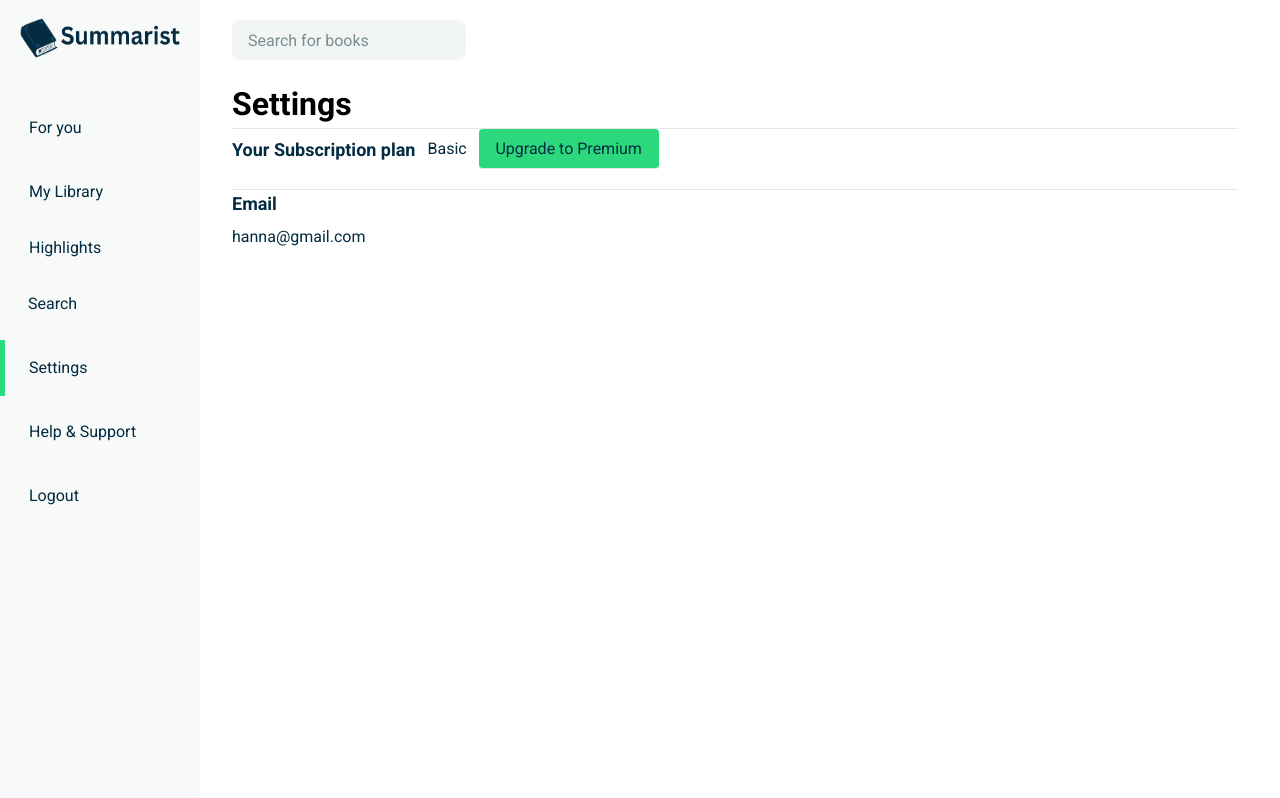
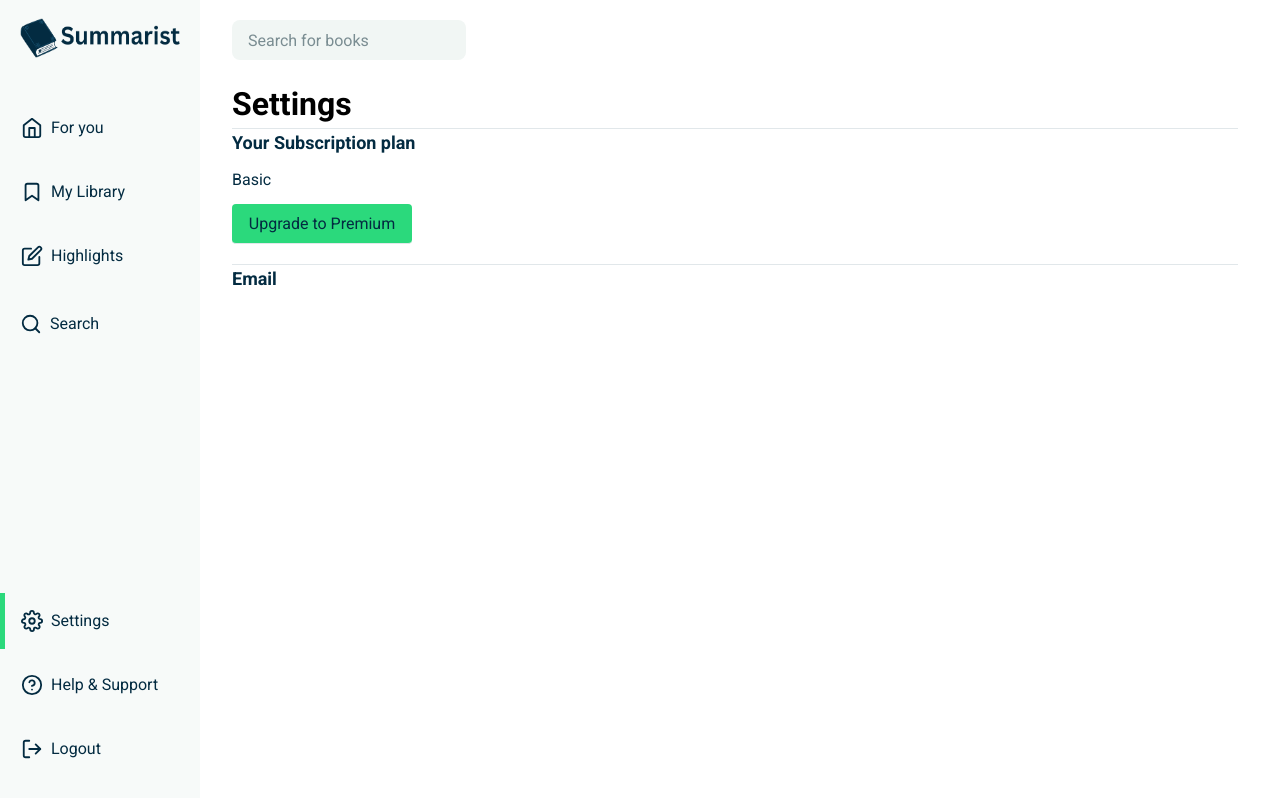
Before and after one commit to rvallee1017/summarist-home-page1, a Next.js app: page /settings in a window 1280 px wide. Built offline with nearby package versions, Linux system fonts and the light colour scheme.

Commit message:
added code

```diff
--- a/src/app/components/ForYou.tsx
+++ b/src/app/components/ForYou.tsx
@@ -3,6 +3,15 @@
 import { signOut } from "firebase/auth";
 import { useRouter } from "next/navigation";
 import auth from "../../firebase";
+import {
+  FiHome,
+  FiBookmark,
+  FiEdit,
+  FiSearch,
+  FiSettings,
+  FiHelpCircle,
+  FiLogOut,
+} from "react-icons/fi";
 
 
 
@@ -37,7 +46,7 @@ const handleLogout = async () => {
         </div>
         <div className="opacity-0 pointer-events-none fixed top-0 right-0 w-full h-full bg-[#3a4649] transition-opacity duration-[400ms] ease-[ease] delay-0 z-10"></div>
         <div className="bg-[#f7faf9] w-[200px] min-w-[200px] fixed top-0 left-0 h-screen z-1000 transition-all duration-[300ms] md:transform-x-full">
-          <div className="flex items-center justify-center h-[60px] pt-4 max-width-[160px] m-auto">
+          <div className="flex items-center justify-center h-[60px] pt-4 max-w-[160px] m-auto">
             <img className="w-full h-[40px]" src="/assets/logo.png" alt="Logo"></img>
           </div>
           <div className="flex flex-col justify-between h-[60px]">
@@ -49,7 +58,7 @@ const handleLogout = async () => {
               >
                 <div className="bg-[#2bd97c] w-[5px] h-full mr-4"></div>
 
-                <div className="flex items-center justify-center mr-2"></div>
+                <div className="flex items-center justify-center mr-2"> <FiHome size={22} /> </div>
 
                 <div className="m-0 p-0 box-border">For You</div>
               </a>
@@ -61,7 +70,7 @@ const handleLogout = async () => {
               >
                 <div className="w-[5px] h-full bg-transparent mr-4"></div>
 
-                <div className="flex items-center justify-center mr-2"></div>
+                <div className="flex items-center justify-center mr-2"><FiBookmark size={22} /></div>
 
                 <div className="m-0 p-0 box-border">My Library</div>
               </a>
@@ -70,7 +79,7 @@ const handleLogout = async () => {
               <div className="flex items-center h-[56px] text-[#032b41] mb-2 cursor-not-allowed">
                 <div className="w-[5px] h-full bg-transparent mr-4"></div>
 
-                <div className="flex items-center justify-center mr-2"></div>
+                <div className="flex items-center justify-center mr-2"><FiEdit size={22} /></div>
 
                 <div className="m-0 p-0 box-border">Highlights</div>
               </div>
@@ -79,19 +88,20 @@ const handleLogout = async () => {
               <div className="flex items-center h-[56px] text-[#032b41] mb-2 cursor-not-allowed">
                 <div className="w-[5px] h-full bg-transparent mr-4"></div>
 
-                <div className="flex items-center justify-center mr-2"></div>
+                <div className="flex items-center justify-center mr-2">< FiSearch size={22} /></div>
 
                 <div className="m-0 p-0 box-border">Search</div>
               </div>
 
               {/* Settings */}
+              <div className="m-0 p-0 border-box block fixed bottom-[23px]">
               <a
                 className="flex items-center h-[56px] text-[#032b41] mb-2 cursor-pointer"
                 href="/settings"
               >
                 <div className="w-[5px] h-full bg-transparent mr-4"></div>
 
-                <div className="flex items-center justify-center mr-2"></div>
+                <div className="flex items-center justify-center mr-2"><FiSettings size={22} /></div>
 
                 <div className="m-0 p-0 box-border">Settings</div>
               </a>
@@ -100,7 +110,7 @@ const handleLogout = async () => {
               <div className="flex items-center h-[56px] text-[#032b41] mb-2 cursor-not-allowed">
                 <div className="w-[5px] h-full bg-transparent mr-4"></div>
 
-                <div className="flex items-center justify-center mr-2"></div>
+                <div className="flex items-center justify-center mr-2">< FiHelpCircle size={22} /></div>
 
                 <div className="m-0 p-0 box-border">Help & Support</div>
               </div>
@@ -109,10 +119,11 @@ const handleLogout = async () => {
               <div className="flex items-center h-[56px] text-[#032b41] cursor-pointer">
                 <div className="w-[5px] h-full bg-transparent mr-4"></div>
 
-                <div className="flex items-center justify-center mr-2"></div>
+                <div className="flex items-center justify-center mr-2"><FiLogOut size={22} /></div>
 
                 <div className="m-0 p-0 box-border" onClick={handleLogout}>Logout</div>
               </div>
+            </div>
             </div>
           </div>
         </div>
--- a/src/app/components/Settings.tsx
+++ b/src/app/components/Settings.tsx
@@ -3,9 +3,19 @@
 import { signOut } from "firebase/auth";
 import { useRouter } from "next/navigation";
 import auth from "../../firebase";
+import {
+  FiHome,
+  FiBookmark,
+  FiEdit,
+  FiSearch,
+  FiSettings,
+  FiHelpCircle,
+  FiLogOut,
+} from "react-icons/fi";
 
 
 function Settings() {
+  const router = useRouter();
   const handleLogout = async () => {
     await signOut(auth);
     router.push("/");
@@ -39,7 +49,7 @@ function Settings() {
               href="/for-you"
             >
               <div className="w-[5px] h-full bg-transparent mr-4"></div>
-              <div className="flex items-center justify-center mr-2"></div>
+              <div className="flex items-center justify-center mr-2"><FiHome size={22} /></div>
               <div>For you</div>
             </a>
             <a
@@ -47,36 +57,36 @@ function Settings() {
               href="/library"
             >
               <div className="w-[5px] h-full bg-transparent mr-4"></div>
-              <div className="flex items-center justify-center mr-2"></div>
+              <div className="flex items-center justify-center mr-2"><FiBookmark size={22} /></div>
               <div className="m-0 p-0 border-box">My Library</div>
             </a>
-            <div className="flex items center h-[56px] text-[#032b41] pt-2 cursor-not-allowed">
+            <div className="flex items-center h-[56px] text-[#032b41] mb-2 cursor-not-allowed">
               <div className="w-[5px] h-full bg-transparent mr-4"></div>
-                <div className="flex items-center justify-center mr-2"></div>
-                  <div>Highlights</div>
+                <div className="flex items-center justify-center mr-2"><FiEdit size={22} /></div>
+                  <div className="m-0 p-o box-border">Highlights</div>
                 </div>
-                 <div className="px-5 pt-2 cursor-not-allowed flex item-center h-[56px] text-[#032b41]">
-                   <div className="flex items-center justify-center mr-2"></div>
+                 <div className="px-5 pt-2 cursor-not-allowed flex items-center h-[56px] text-[#032b41]">
+                   <div className="flex items-center justify-center mr-2">< FiSearch size={22} /></div>
                    <div className="m-0 p-0 border-box block">Search</div>
                  </div>
 
-              <div className="m-0 p-0 border-box block">
+              <div className="m-0 p-0 border-box block fixed bottom-[23px]">
                 <a
                   className="flex items-center h-[56px] text-[#032b41] mb-2 cursor-pointer"
                   href="/settings"
                 >
                   <div className="bg-[#2bd97c] w-[5px] h-full mr-4"></div>
-                  <div className="flex items-center justify-center mr-2"></div>
+                  <div className="flex items-center justify-center mr-2"><FiSettings size={22} /></div>
                   <div className="m-0 p-0 border-box">Settings</div>
                 </a>
                 <div className="cursor-not-allowed flex items-center h-[56px] text-[#032b41] mb-2">
                   <div className="w-[5px] h-full bg-transparent mr-4"></div>
-                  <div className="flex items-center justify-center mr-2"></div>
+                  <div className="flex items-center justify-center mr-2">< FiHelpCircle size={22} /></div>
                   <div className="m-0 p-0 border-box block">Help & Support</div>
                 </div>
                 <div className="mb-0 flex items-center h-[56px] text-[#032b41] cursor-pointer">
                   <div className="w-[5px] h-full bg-transparent mr-4"></div>
-                  <div className="flex items-center justify-center mr-2"></div>
+                  <div className="flex items-center justify-center mr-2"><FiLogOut size={22} /></div>
                   <div className="m-0 p-0 border-box" onClick={handleLogout}>Logout</div>
                 </div>
                 </div>
@@ -88,12 +98,12 @@ function Settings() {
               <div className="align-left border-b border-[#e1e7ea] text-[32px] font-bold">
                 Settings
               </div>
-              <div className="flex flex-col md:flex-row md:items-center gap-3">
+              <div className="flex flex-col gap-3">
                 <div className="text-[18px] font-bold text-[#032b41] ">
                   Your Subscription plan
                 </div>
                 <div className="text-[#032b41] border-b-border-[#e1e7ea] flex-col-1">Basic</div>
-                <a className="w-fit bg-[#2bd97c] text-[#032b41] h-[40px] rounded-sm text-base transition-bg duration-200ms flex items-center justify-center min-w-[180px] border-b border-[#e1e7ea]">
+                <a className="w-fit bg-[#2bd97c] text-[#032b41] h-[40px] rounded-sm text-base transition-bg duration-200ms flex items-center justify-center min-w-[180px] border-b border-[#e1e7ea]" href="/choose-plan">
                   Upgrade to Premium
                 </a>
               </div>
@@ -102,7 +112,7 @@ function Settings() {
                   <div className="border-b border-[#e1e7ea] pt-5"></div>
                   Email
                 </div>
-                <div className="text-[#032b41]">hanna@gmail.com</div>
+                <div className="text-[#032b41]">{auth.currentUser?.email}</div>
             </div>
           </div>
         </div>
```
Also changed, not shown: src/app/components/Library.tsx (+21 -9 lines).
